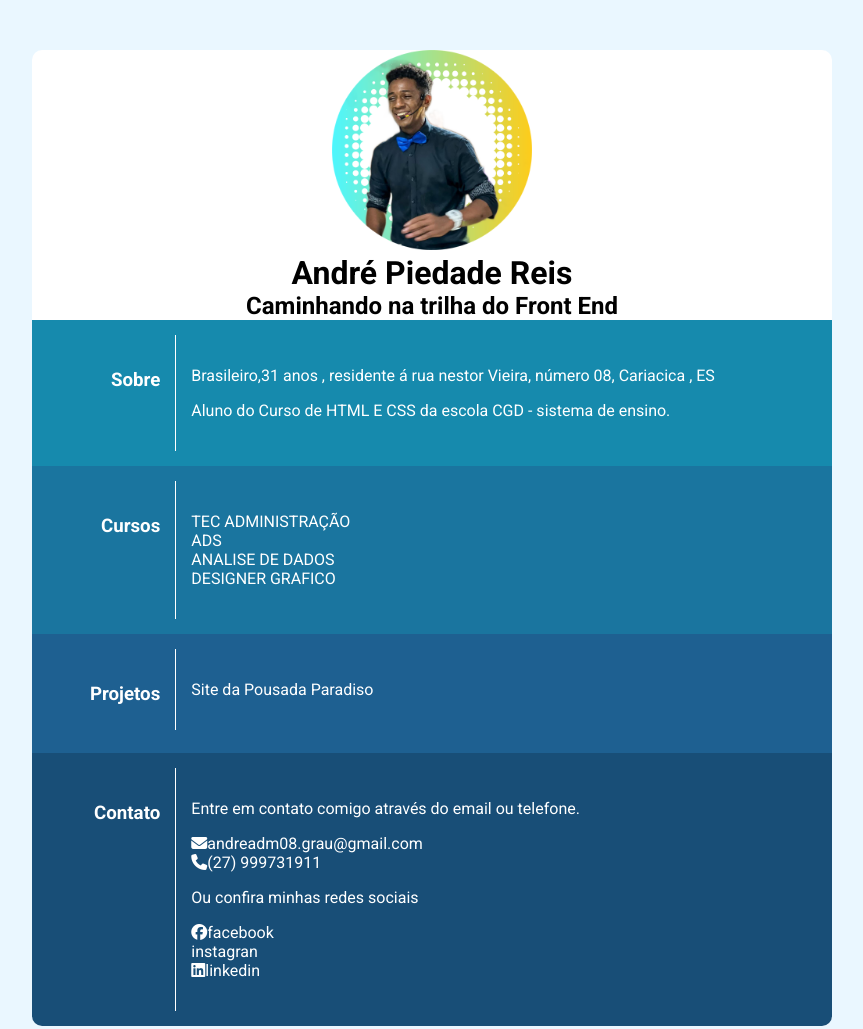
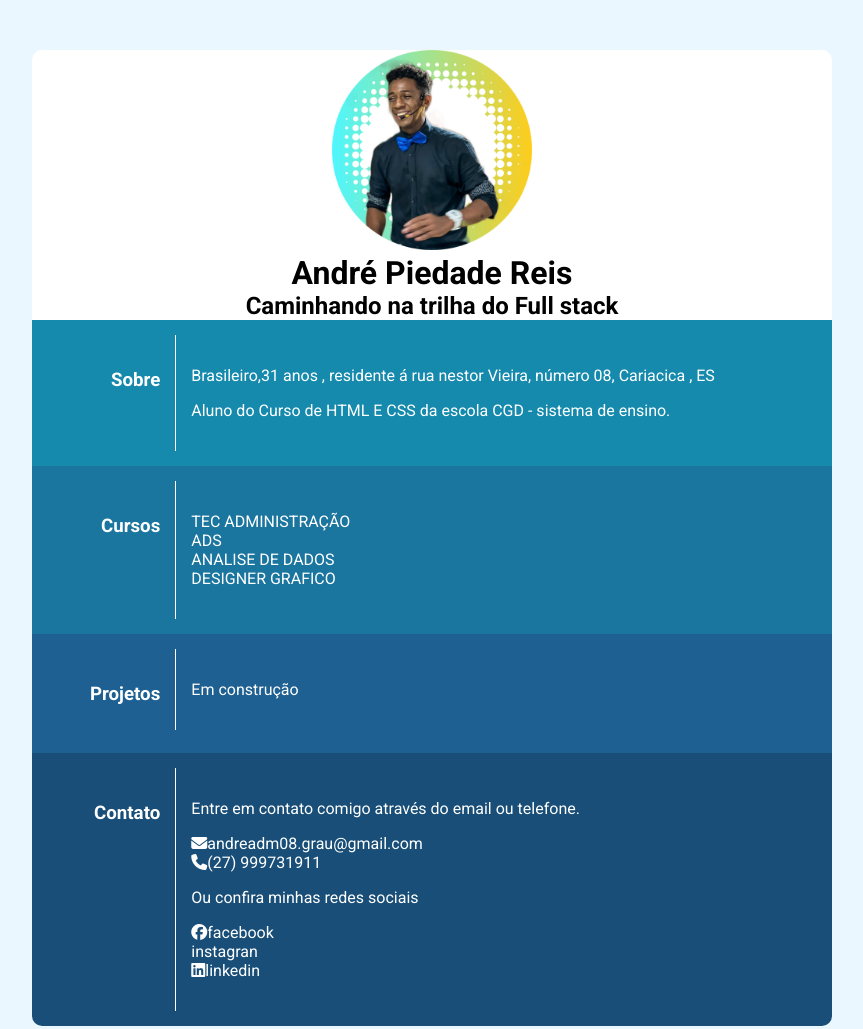
Before and after one commit to ANDREREIS25/curriculo, a plain HTML site: page index.html in a window 1280 px wide. Shown: the whole page, without its empty margins (208-1071 px from the left). Drawn offline with Linux system fonts and the light colour scheme; some icons are missing.

Commit message:
Update index.html

```diff
--- a/index.html
+++ b/index.html
@@ -17,7 +17,7 @@
                     <div class="Col-12">
                         <img src="IMAGENS/fotoandre.png" alt="foto de andre ">
                         <h1> André Piedade Reis </h1>
-                        <h2>Caminhando na trilha do Front End</h2>
+                        <h2>Caminhando na trilha do Full stack</h2>
                     </div>
                 </div>
             </div>
@@ -54,7 +54,7 @@
             </div>
             <div class="col-10 borda">
                 <ul>
-                    <li>Site da Pousada Paradiso</li>
+                    <li>Em construção</li>
                 </ul>
             </div>
         </div>
```
